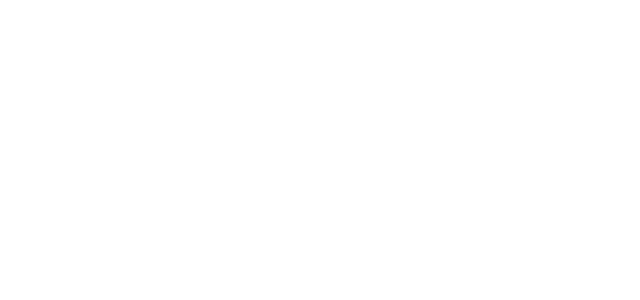
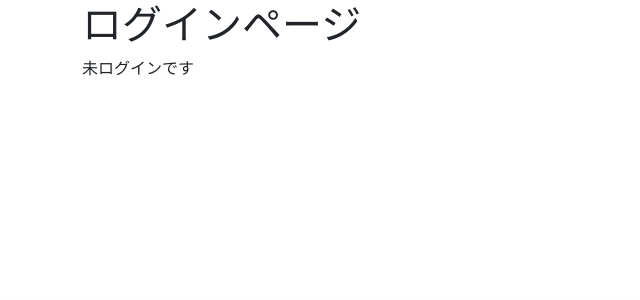
Before and after one commit to negi524/nextjs-starter, a Next.js app: page /login-page in a window 1280 px wide. Before the commit this address had no page. Shown: the top 300 px of the page, without its empty margins (0-640 px from the left). Built offline with nearby package versions, Linux system fonts and the light colour scheme.

Commit message:
feat: ログインページを作成

```diff
--- /dev/null
+++ b/src/app/login-page/page.tsx
@@ -0,0 +1,15 @@
+"use client";
+import { useState } from "react";
+import { Container } from "react-bootstrap";
+
+export default function LoginPage() {
+  const [isLogin, setLogin] = useState(false);
+  return (
+    <>
+      <Container>
+        <h1>ログインページ</h1>
+        {isLogin ? <p>ログイン中です</p> : <p>未ログインです</p>}
+      </Container>
+    </>
+  );
+}
```
